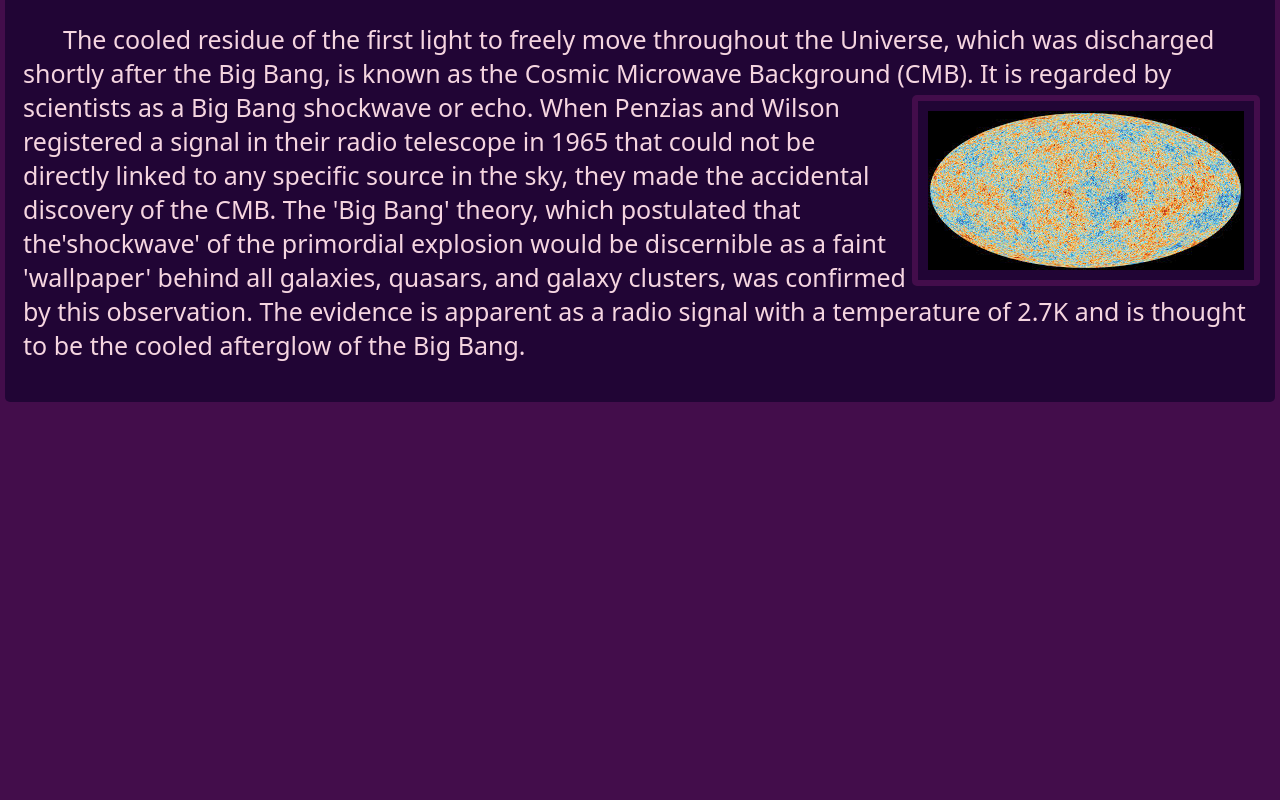
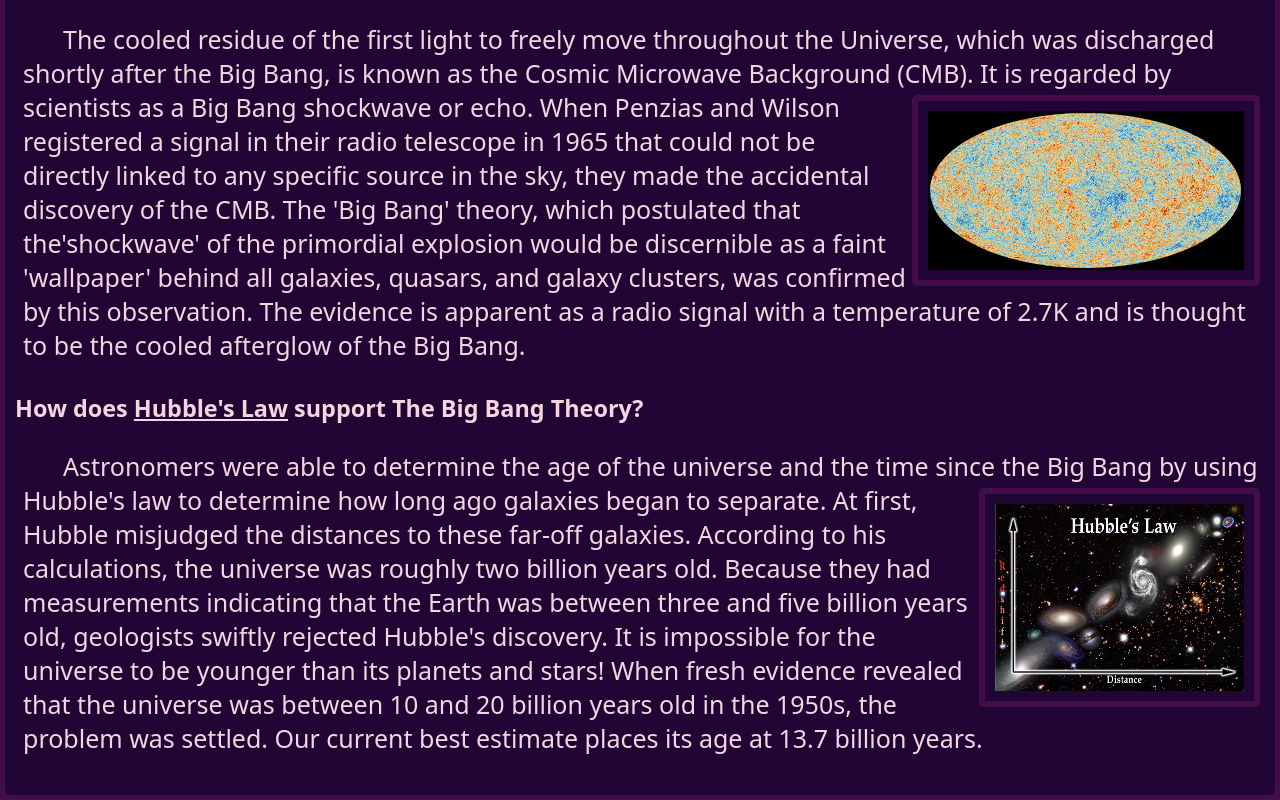
Before and after one commit to bcrhbrhcdb/The-Big-Bang-Theory, a website: page index.html in a window 1280 px wide. Shown: the part 1279-2079 px from the top of the page. Before the commit the page ends 1686 px from the top, so only its background shows below. Drawn offline with Linux system fonts and the light colour scheme.

Commit message:
more info and vocab

```diff
--- a/index.html
+++ b/index.html
@@ -53,13 +53,23 @@
         <h3>How does <a href="html/vocab.html#cosmic-radiation">Cosmic Microwave Background Radiation</a> support The Big bang Theory?</h3>
         <p class="align-left index-text">
             The cooled residue of the first light to freely move throughout the Universe, which was discharged shortly after the Big Bang, is known as the Cosmic Microwave Background (CMB).
-            <a href="https://www.esa.int/Science_Exploration/Space_Science/Cosmic_Microwave_Background_CMB_radiation"><img src="images/cosmic-background.jpeg" class="text-image" target="_blank"></a>
+            <a href="https://www.esa.int/Science_Exploration/Space_Science/Cosmic_Microwave_Background_CMB_radiation" target="_blank"><img src="images/cosmic-background.jpeg" class="text-image" target="_blank"></a>
             It is regarded by scientists as a Big Bang shockwave or echo.
             When Penzias and Wilson registered a signal in their radio telescope in 1965 that could not be directly linked to any specific source in the sky, they made the accidental discovery of the CMB. The 'Big Bang' theory, which postulated that the'shockwave' of the primordial explosion would be discernible as a faint 'wallpaper' behind all galaxies, quasars, and galaxy clusters, was confirmed by this observation.
             The evidence is apparent as a radio signal with a temperature of 2.7K
 and is thought to be the cooled afterglow of the Big Bang.
         </p>
-        <h3></h3>
+        <h3>How does <a href="html/vocab.html#hubble-law">Hubble's Law</a> support The Big Bang Theory?</h3>
+        <p class="align-left index-text">
+            Astronomers were able to determine the age of the universe and the time since the Big Bang by using Hubble's law to determine how long ago galaxies began to separate.
+            <a href="https://cosmosatyourdoorstep.com/2023/03/31/what-is-the-hubble-law/" target="_blank"><img src="images/hubble-law.webp" class="text-image" ></a>
+At first, Hubble misjudged the distances to these far-off galaxies.
+According to his calculations, the universe was roughly two billion years old. Because they had measurements indicating that the Earth was between three and five billion years old, geologists swiftly rejected Hubble's discovery.
+It is impossible for the universe to be younger than its planets and stars!
+When fresh evidence revealed that the universe was between 10 and 20 billion years old in the 1950s, the problem was settled.
+Our current best estimate places its age at 13.7 billion years.
+        </p>
+
     </article>
 </div>
     <script src="script.js">
```
Also changed, not shown: images/hubble-law.webp (added).
